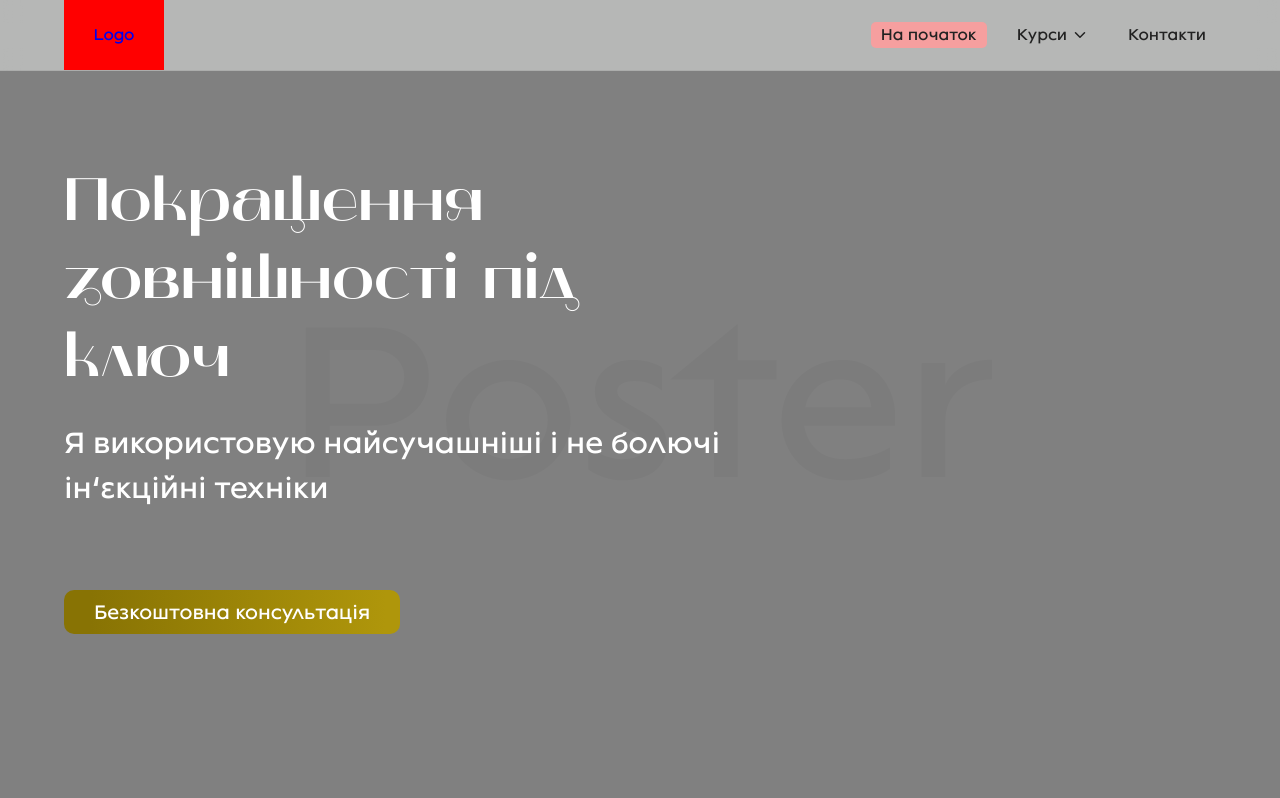
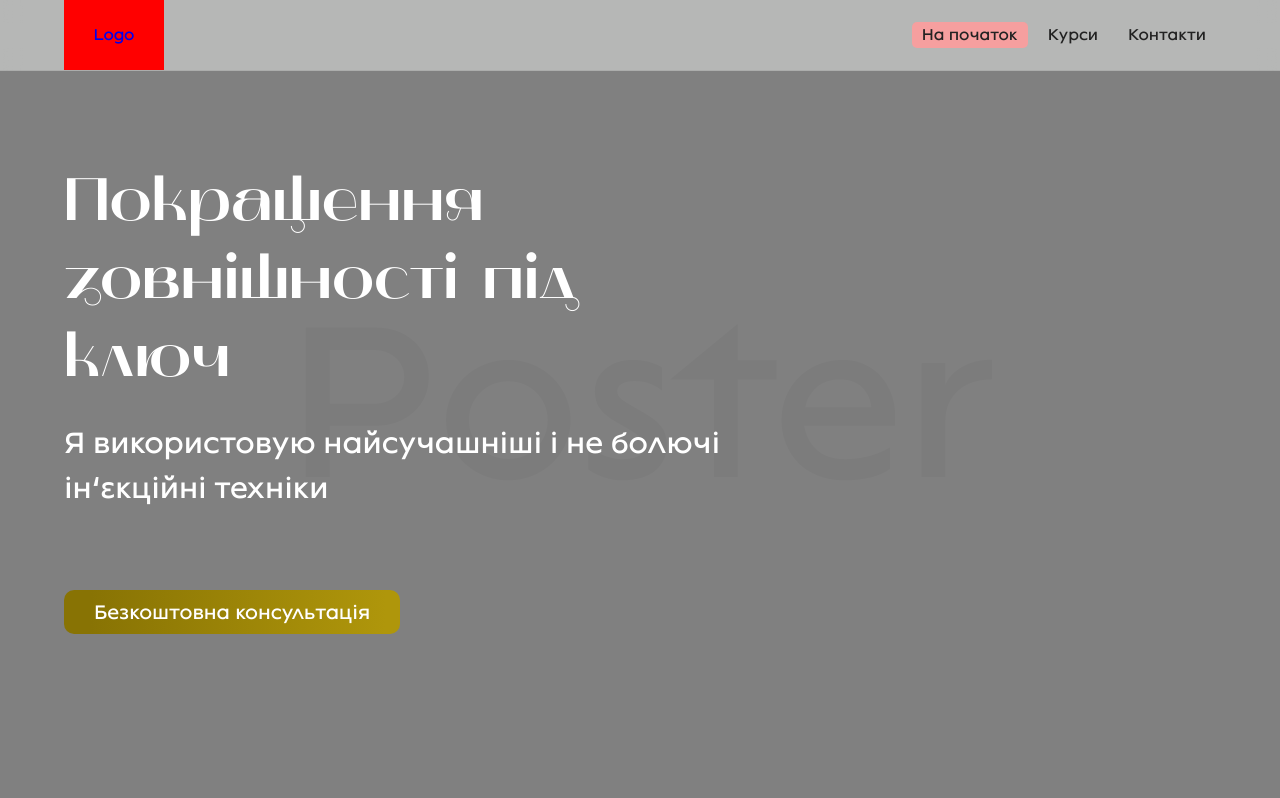
Before and after one commit to kriachko-artem/kalashnyk_lab, a React (Create React App) app: page / in a window 1280 px wide. Shown: the top 798 px of the page. Built offline with nearby package versions, Linux system fonts and the light colour scheme.

Commit message:
Some changes in Header.js

```diff
--- a/src/Layout/Header/Header.js
+++ b/src/Layout/Header/Header.js
@@ -1,11 +1,17 @@
 import './styles/header.css'
 import {Link, NavLink} from "react-router-dom";
-import {CoursesListModal} from "../../components/CoursesListModal/CoursesListModal";
-import {IoChevronDownOutline} from "react-icons/io5";
+import {useDispatch} from "react-redux";
+import {showMenu} from "../../store/slices/menu";
 
 
-export function Header({offsetY, scrollY}) {
+export function Header() {
 
+
+
+   const dispatch = useDispatch()
+   const openMenu = () => {
+      dispatch(showMenu())
+   };
 
    return (
       <header >
@@ -20,12 +26,15 @@ export function Header({offsetY, scrollY}) {
                         На початок
                      </NavLink>
                   </li>
-                  <li className={'item item_select'}>
-                     <NavLink to={'/courses'} className={'item_select_label'}>
-                        <span>Курси</span>
-                        <span className={'iconHolder'}><IoChevronDownOutline color={'#222'}/></span>
-                     </NavLink>
-                     <CoursesListModal/>
+                  {/*<li className={'item item_select'}>*/}
+                  {/*   <NavLink to={'/courses'} className={'item_select_label'}>*/}
+                  {/*      <span>Курси</span>*/}
+                  {/*      <span className={'iconHolder'}><IoChevronDownOutline color={'#222'}/></span>*/}
+                  {/*   </NavLink>*/}
+                  {/*   <CoursesListModal/>*/}
+                  {/*</li>*/}
+                  <li className={'item'} onClick={openMenu}>
+                     Курси
                   </li>
                   <li className="item">
                      <NavLink to={'/contacts'}>
```
